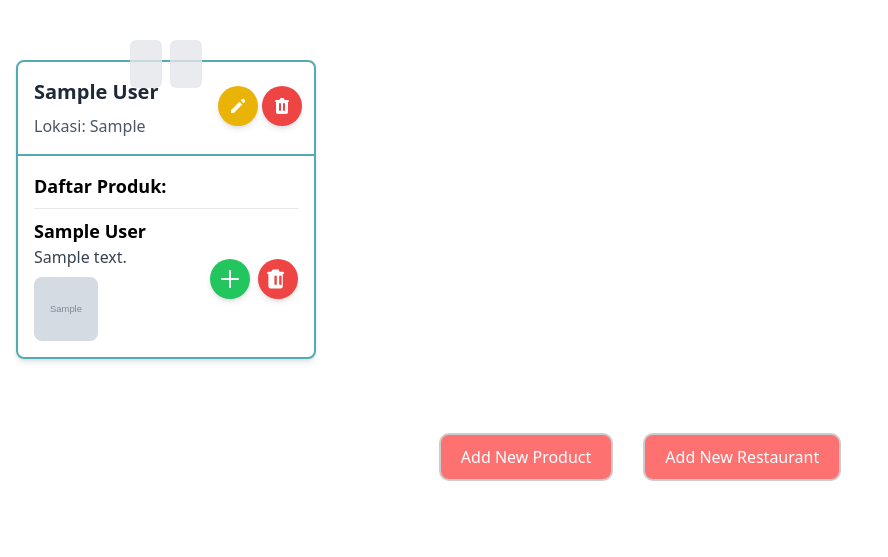
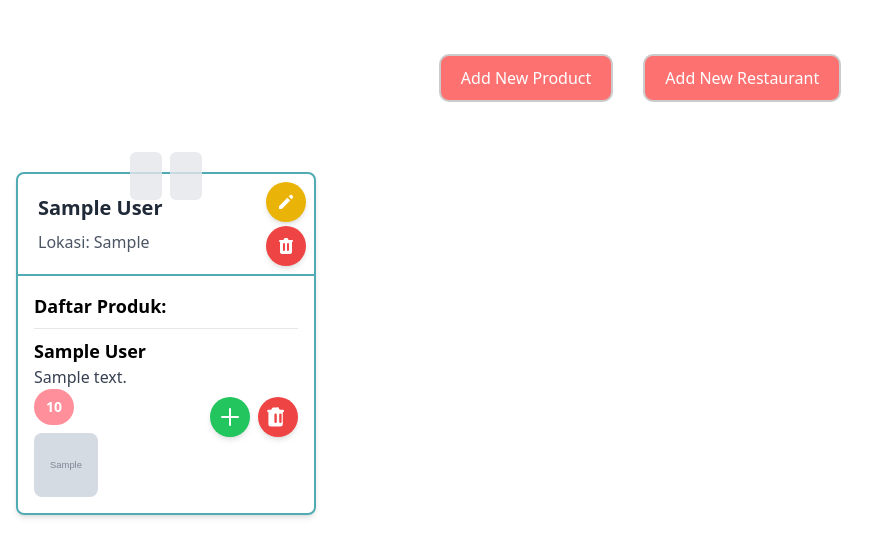
Before and after one commit to PBP-A12-2024/why-bandung, a Django app: page / in a window 1280 px wide. Shown: the top 557 px of the page, without its empty margins (0-888 px from the left). Run offline with Django 5.2, Linux system fonts and the light colour scheme; tables that the repository leaves empty hold one stand-in row (values such as "Sample post"); grey boxes marked "Sample" are stand-in pictures; some libraries are stand-ins or nearby versions.

Commit message:
fixing html

```diff
--- a/dashboard_admin/templates/boardadmin.html
+++ b/dashboard_admin/templates/boardadmin.html
@@ -1,5 +1,20 @@
 {% extends 'base.html' %}
 {% block content %}
+<br>
+
+<!-- Tampilkan tombol Add Product hanya jika ada toko terdaftar -->
+{% if toko_entries %}
+<div class="button-container flex justify-center">
+  <a href="{% url 'dashboard_admin:create_product_entry' %}">
+    <button class="btn-add-product">Add New Product</button>
+  </a>
+  {% endif %}
+
+  <a href="{% url 'dashboard_admin:create_toko_entry' %}">
+    <button class="btn-add">Add New Restaurant</button>
+  </a>
+</div>
+
 <br>
 
 {% if not toko_entries %}
@@ -16,9 +31,9 @@
 
     <!-- Card for Restaurant -->
     <div class="relative top-5 shadow-md rounded-lg mb-6 break-inside-avoid flex flex-col border-2" style="border-color: #51abb2ff;">
-      <div class=" text-gray-800 p-4 rounded-t-lg border-b-2 " style="border-color: #51abb2ff;">
+      <div class=" text-gray-800 p-5 rounded-t-lg border-b-2 " style="border-color: #51abb2ff;">
         <h3 class="font-bold text-xl mb-2">{{ toko_entry.name }}</h3>
-        <p class="text-gray-600">Lokasi: {{ toko_entry.location }}</p>
+        <p class="text-gray-600 location-text">Lokasi: {{ toko_entry.location }}</p>
       </div>
 
       <!-- Product list -->
@@ -32,6 +47,9 @@
             <div>
               <p class="text-lg font-semibold">{{ product_entry.name }}</p>
               <p class="text-gray-700">{{ product_entry.description }}</p>
+              <span style="background-color: rgb(255, 143, 154);"class="text-sm font-semibold inline-block py-2 px-3 uppercase rounded-full text-white">
+                {{product_entry.price}}
+              </span>
               {% if product_entry.image %}
               <img src="{{ product_entry.image.url }}" alt="{{ product_entry.name }}" class="w-16 h-16 rounded-lg mt-2">
               {% else %}
@@ -41,13 +59,13 @@
 
             <!-- Edit and Delete Product -->
             <div class="flex space-x-2">
-              <a href="{% url 'dashboard_admin:edit_product' id=product_entry.id %}" class="bg-green-500 hover:bg-green-600 text-white rounded-full p-2 transition duration-300 shadow-md">
+              <a href="{% url 'dashboard_admin:edit_product' id=product_entry.id %}" class="bg-green-500 hover:bg-green-600 text-white rounded-full p-2 w-10 h-10 transition duration-300 shadow-md">
                 <svg xmlns="http://www.w3.org/2000/svg" class="h-6 w-6" fill="none" viewBox="0 0 24 24" stroke="currentColor">
                   <path stroke-linecap="round" stroke-linejoin="round" stroke-width="2" d="M12 4v16m8-8H4"/>
                 </svg>
               </a>
               <a href="{% url 'dashboard_admin:delete_product' id=product_entry.id %}"
-                class="bg-red-500 hover:bg-red-600 text-white rounded-full p-2 transition duration-300 shadow-md flex justify-center items-center">
+                class="bg-red-500 hover:bg-red-600 text-white rounded-full p-2 w-10 h-10 transition duration-300 shadow-md flex justify-center items-center">
                 <svg xmlns="http://www.w3.org/2000/svg" class="h-6 w-6" viewBox="0 0 20 20" fill="currentColor">
                     <path fill-rule="evenodd" d="M6 2a1 1 0 00-.894.553L4.382 4H2a1 1 0 000 2v10a2 2 0 002 2h8a2 2 0 002-2V6a1 1 0 100-2h-2.618l-.724-1.447A1 1 0 009 2H6zM7 8a1 1 0 012 0v6a1 1 0 11-2 0V8zm5-1a1 1 0 00-1 1v6a1 1 0 102 0V8a1 1 0 00-1-1z" clip-rule="evenodd" />
                 </svg>
@@ -62,9 +80,9 @@
       </div>
 
       <!-- Edit and Delete Restaurant -->
-      <div class="absolute top-6 right-3 flex space-x-1">
+      <div class="absolute top-2 right-2 flex flex-col space-y-1 items-center">
         <!-- Edit Restaurant Button -->
-        <a href="{% url 'dashboard_admin:edit_toko' id=toko_entry.id %}" class="bg-yellow-500 hover:bg-yellow-600 text-white tombol-icon transition duration-300 shadow-md">
+        <a href="{% url 'dashboard_admin:edit_toko' id=toko_entry.id %}" class="bg-yellow-500 hover:bg-yellow-600 text-white tombol-icon transition duration-300 shadow-md rounded-full p-2">
           <svg xmlns="http://www.w3.org/2000/svg" viewBox="0 0 20 20" fill="currentColor">
             <path d="M13.586 3.586a2 2 0 112.828 2.828l-.793.793-2.828-2.828.793-.793zM11.379 5.793L3 14.172V17h2.828l8.38-8.379-2.83-2.828z" />
           </svg>
@@ -84,17 +102,6 @@
 
 <br />
 
-<!-- Tampilkan tombol Add Product hanya jika ada toko terdaftar -->
-{% if toko_entries %}
-<div class="button-container flex justify-center">
-  <a href="{% url 'dashboard_admin:create_product_entry' %}">
-    <button class="btn-add-product">Add New Product</button>
-  </a>
-  {% endif %}
 
-  <a href="{% url 'dashboard_admin:create_toko_entry' %}">
-    <button class="btn-add">Add New Restaurant</button>
-  </a>
-</div>
 
 {% endblock content %}
--- a/dashboard_admin/templates/create_toko_entry.html
+++ b/dashboard_admin/templates/create_toko_entry.html
@@ -25,7 +25,7 @@
         {% endfor %}
         <div class="flex justify-center mt-6">
           <button type="submit" class="bg-[#439399] text-white font-semibold px-6 py-3 rounded-lg hover:bg-[#38848a] transition duration-300 ease-in-out w-full">
-            Create a New Product
+            Create a New Restaurant
           </button>
         </div>
       </form>
--- a/dashboard_admin/templates/edit_product.html
+++ b/dashboard_admin/templates/edit_product.html
@@ -2,7 +2,7 @@
 {% block content %}
 <div class="flex flex-col min-h-screen bg-gray-100">
   <div class="container mx-auto px-4 py-8 mt-16 max-w-xl">
-    <h1 class="text-3xl font-bold text-center mb-8 text-black">Add a New Product</h1>
+    <h1 class="text-3xl font-bold text-center mb-8 text-black">Edit Product</h1>
 
     <div class="bg-white shadow-md rounded-lg p-6 form-style">
       <form method="POST" enctype="multipart/form-data" class="space-y-6">
@@ -25,7 +25,7 @@
         {% endfor %}
         <div class="flex justify-center mt-6">
           <button type="submit" class="bg-[#439399] text-white font-semibold px-6 py-3 rounded-lg hover:bg-[#38848a] transition duration-300 ease-in-out w-full">
-            Create a New Product
+            Edit Product
           </button>
         </div>
       </form>
--- a/static/css/style.css
+++ b/static/css/style.css
@@ -225,3 +225,11 @@ object-position: center;
   border-color: #ff5757;
   box-shadow: 0 0 0 3px #ff5757;
 }
+
+.location-text {
+  max-width: 25ch; /* Batasi tampilan teks menjadi maksimal 29 karakter */
+  word-wrap: break-word;
+  overflow-wrap: break-word;
+  display: block;
+  white-space: normal; /* Pastikan teks dapat terpotong jika terlalu panjang */
+}
```
Also changed, not shown: dashboard_admin/templates/edit_toko.html (+32 -19 lines).
